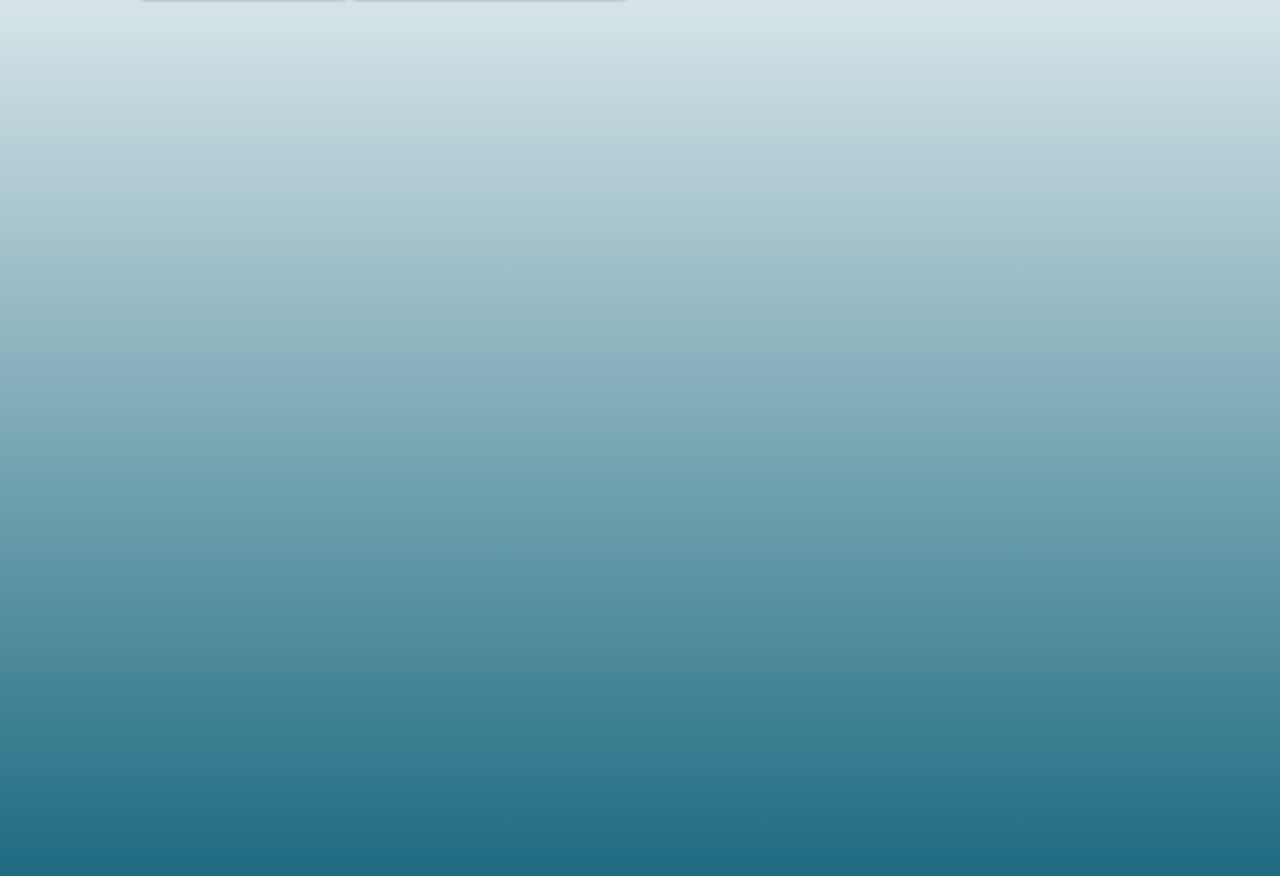
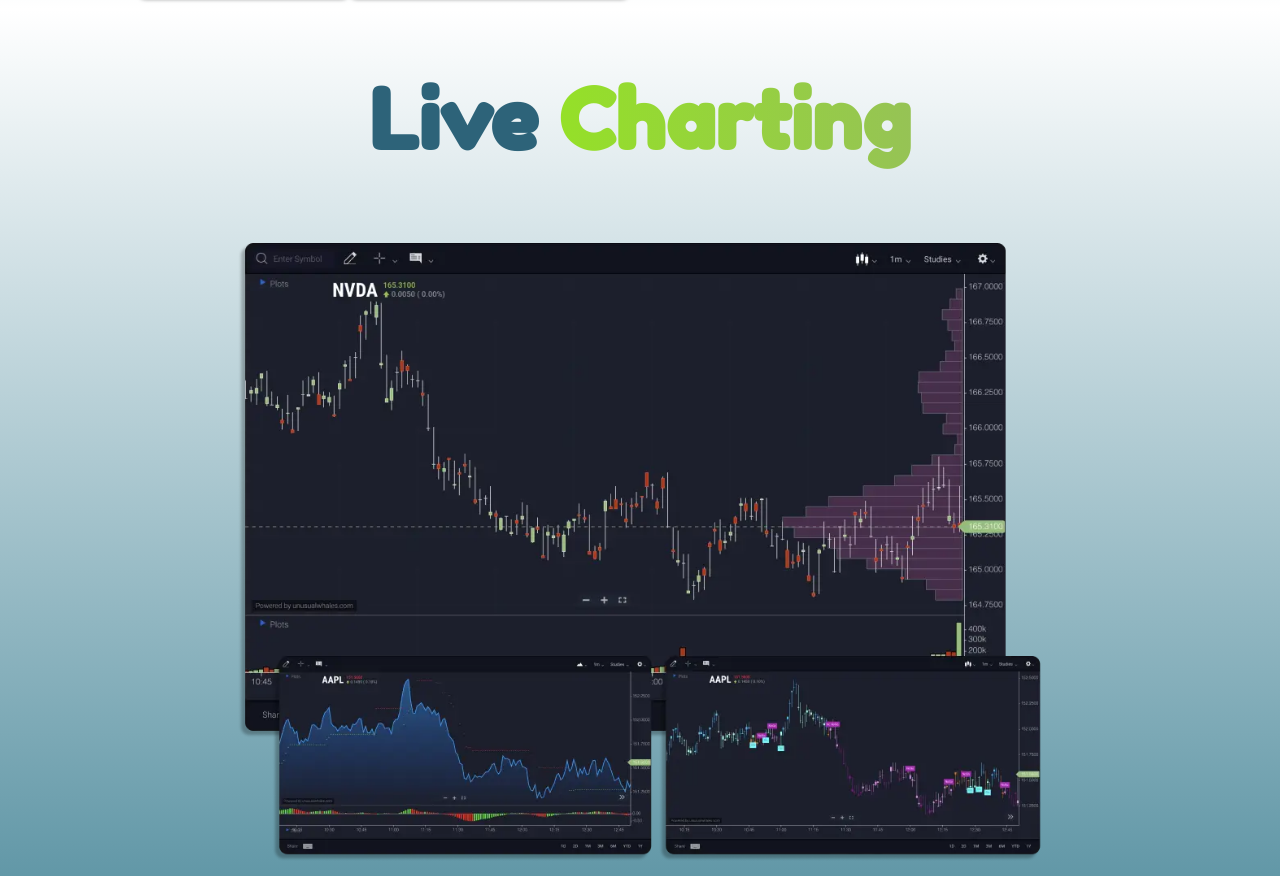
Before and after one commit to JohnnyCulbreth/volumePrecedesPrice, a plain HTML site: page index.html in a window 1280 px wide. Shown: the part 2189-3065 px from the top of the page. Drawn offline with nearby package versions, Linux system fonts and the light colour scheme.

```diff
--- a/index.html
+++ b/index.html
@@ -60,6 +60,11 @@
             </ul>
         </div>
 
+        <div class="live-charting">
+            <h1>Live <span>Charting</span></h1>
+            <img src="volumelive-charting.png" class="live-charting-img" alt="Live Charting Image">
+        </div>
+
     </div>
 </body>
 </html>
--- a/style.css
+++ b/style.css
@@ -75,7 +75,7 @@ h1 span {
 
 .background {
   background: linear-gradient(#015871, white 50%, #015871 100%);
-  height: 300vh;
+  height: 350vh;
   width: auto;
   margin: -10px;
 }
@@ -190,6 +190,14 @@ h1 span {
   width: 40vw;
 }
 
+.live-charting-img {
+  width: 65vw;
+  height: auto;
+  display: block;
+  margin-left: auto;
+  margin-right: auto;
+}
+
 @keyframes wave {
   0% {
     margin-left: 0;
```
Also changed, not shown: volumelive-charting.png (added).
